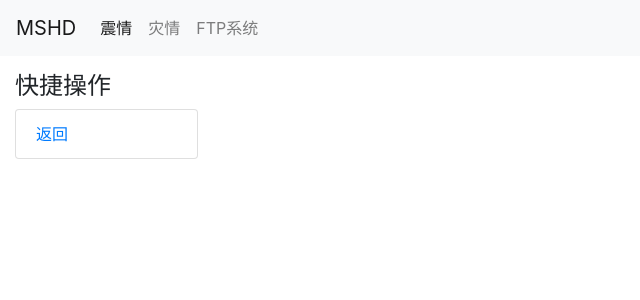
After one commit to Taswen/MSHD, a Flask app: page /docs in a window 1280 px wide. The commit adds this page. Shown: the top 300 px of the page, without its empty margins (0-640 px from the left). Run offline with Flask 2, Linux system fonts and the light colour scheme; parts of the project's set-up code (start-up, migrations or seed data) failed here and were passed over; some libraries are stand-ins or nearby versions.

Commit message:
1. use base.html as base template. 2.add docs.html page

```diff
--- a/app/app.py
+++ b/app/app.py
@@ -68,6 +68,12 @@ def uploader():
     return redirect(url_for("earthquakesListPage"))
 
 
+@app.route('/docs', methods=['POST', 'GET'])
+def getDocs():
+    return render_template("docs.html")
+
+
+
 @app.route('/earthquakes/map')
 def mainPage():
     return render_template("map.html")
--- a/app/templates/base.html
+++ b/app/templates/base.html
@@ -8,16 +8,21 @@
     <link rel="icon" type="image/x-icon" href="../static/ico/earth.ico" />
 </head>
     <!-- 导航条 -->
-    <nav class="navbar navbar-default" role="navigation">
-        <div class="container-fluid">
+    <nav class="navbar navbar-expand-lg navbar-light bg-light" role="navigation">
+        <div class="collapse navbar-collapse">
             <div class="navbar-header">
                 <a class="navbar-brand" href="/">MSHD</a>
             </div>
             <div>
-                <ul class="nav navbar-nav">
+                <!-- <ul class="nav navbar-nav" id="navOptions">
                     <li><a href="/earthquakes">震情</a></li>
                     <li><a href="#">灾情</a></li>
                     <li><a href="ftp://47.93.229.92/">FTP系统</a></li>
+                </ul> -->
+                <ul class="nav navbar-nav" id="navOptions">
+                    <li class="nav-item"><a class="nav-link" href="/earthquakes">震情</a></li>
+                    <li class="nav-item"><a class="nav-link" href="/disasters">灾情</a></li>
+                    <li class="nav-item"><a class="nav-link" href="ftp://47.93.229.92/">FTP系统</a></li>
                 </ul>
             </div>
         </div>
--- a/app/templates/disasters.html
+++ b/app/templates/disasters.html
@@ -45,7 +45,7 @@
         </div>
     </div>
     <div class="col-md-10">
-        <div class="col-10 table-responsive">
+        <div class="col-md-12 table-responsive">
             <table class="table table-hover table-effect" cellspacing="1" bgcolor="#f0f8ff"
                    align="center">
                 <thead>
--- /dev/null
+++ b/app/templates/docs.html
@@ -0,0 +1,48 @@
+{% extends 'base.html' %}
+
+{% block content %}
+
+
+<div class="container-fluid mt-3">
+    <div class="row">
+        <div class="col-md-2">
+            <div class="panel-group table-responsive" role="tablist">
+                <div class="panel  panel-default leftMenu">
+                    <!-- 利用data-target指定要折叠的分组列表 -->
+                    <div class="panel-heading " id="collapseListGroupHeading1" data-toggle="collapse"
+                        data-target="#collapseListGroup1" role="tab">
+                        <h4 class="panel-title ">
+                            快捷操作
+                        </h4>
+                    </div>
+                    <div id="collapseListGroup1" class="collapse show" role="tabpanel"
+                        aria-labelledby="collapseListGroupHeading1">
+                        <ul class="list-group">
+                            <li class="list-group-item">
+                                <a href="/earthquakes">返回</a>
+                            </li>
+                        </ul>
+                    </div>
+                </div>
+                <!--panel end-->
+            </div>
+        </div>
+        <div class="col-md-10">
+        </div>
+    </div>
+</div>
+
+<script>
+    const nav = document.getElementById("navOptions")
+    console.log(nav.children.length)
+    for (let i = 0; i < nav.children.length;i++) {
+        if (nav.children[i].firstChild.innerHTML == "震情") {
+            nav.children[i].classList.add("active");
+        }
+        else{
+            nav.children[i].classList.remove("active");
+        }
+    }
+</script>
+
+{% endblock %}
--- a/app/templates/earthquakeInfo.html
+++ b/app/templates/earthquakeInfo.html
@@ -8,7 +8,7 @@
     <link rel="stylesheet" href="../static/css/bootstrap.min.css">
     <link rel="stylesheet" href="../static/css/earthquakeinfo.css">
     <link rel="stylesheet" href="../static/css/bootstrap.min.css">
-    <link rel="icon" type="image/x-icon" href="../static/ico/earth.ico"/>
+    <link rel="icon" type="image/x-icon" href="../static/ico/earth.ico" />
     <script>
         function click_tb(id) {
             window.location.href = "/earthquakes/" + id
@@ -122,7 +122,6 @@
             </div>
         </div>
     </div>
-    </div>
 </body>
 
 </html>
```
Also changed, not shown: app/templates/earthquakes.html (+19 -7 lines). Lines whose indentation alone changed are shown as unchanged.
